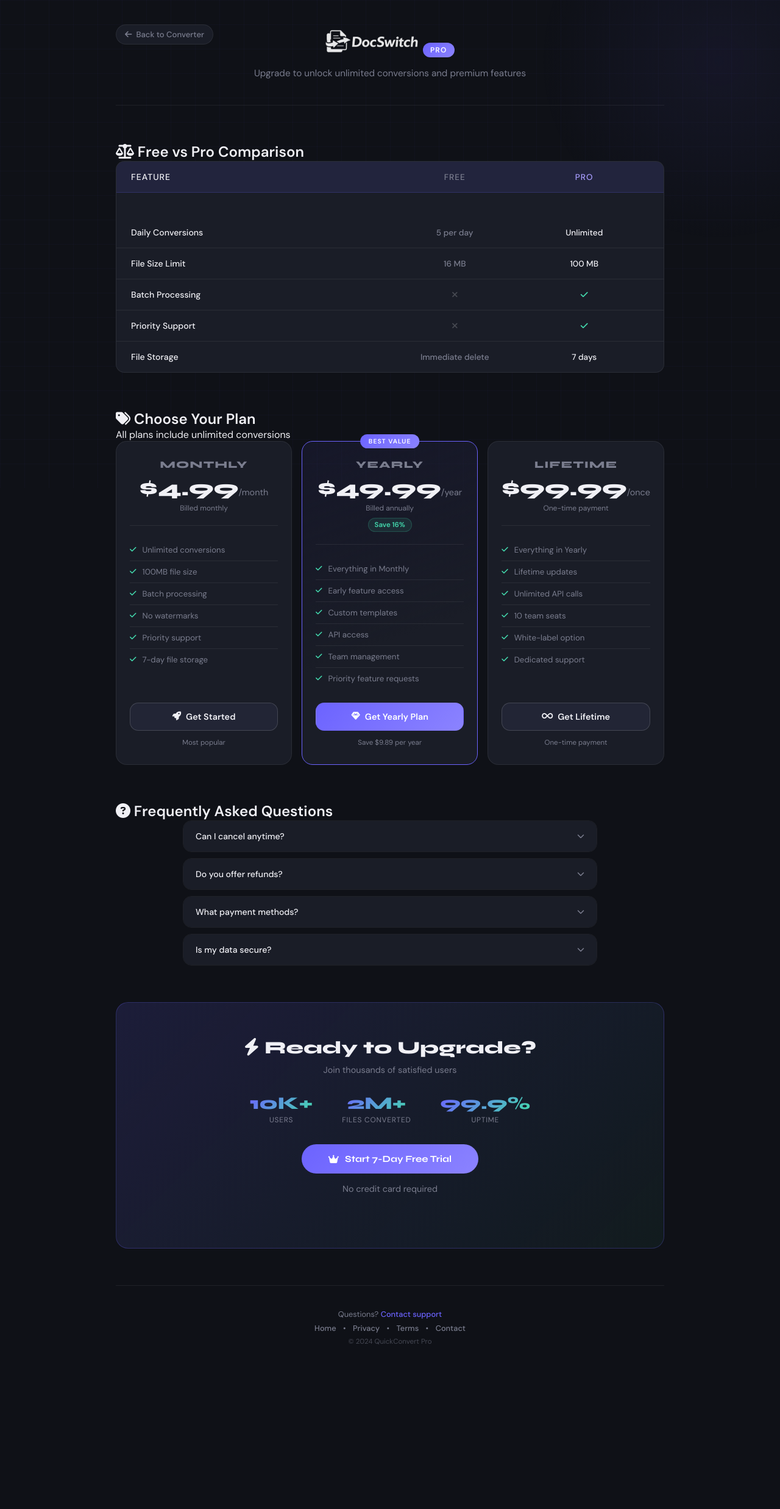
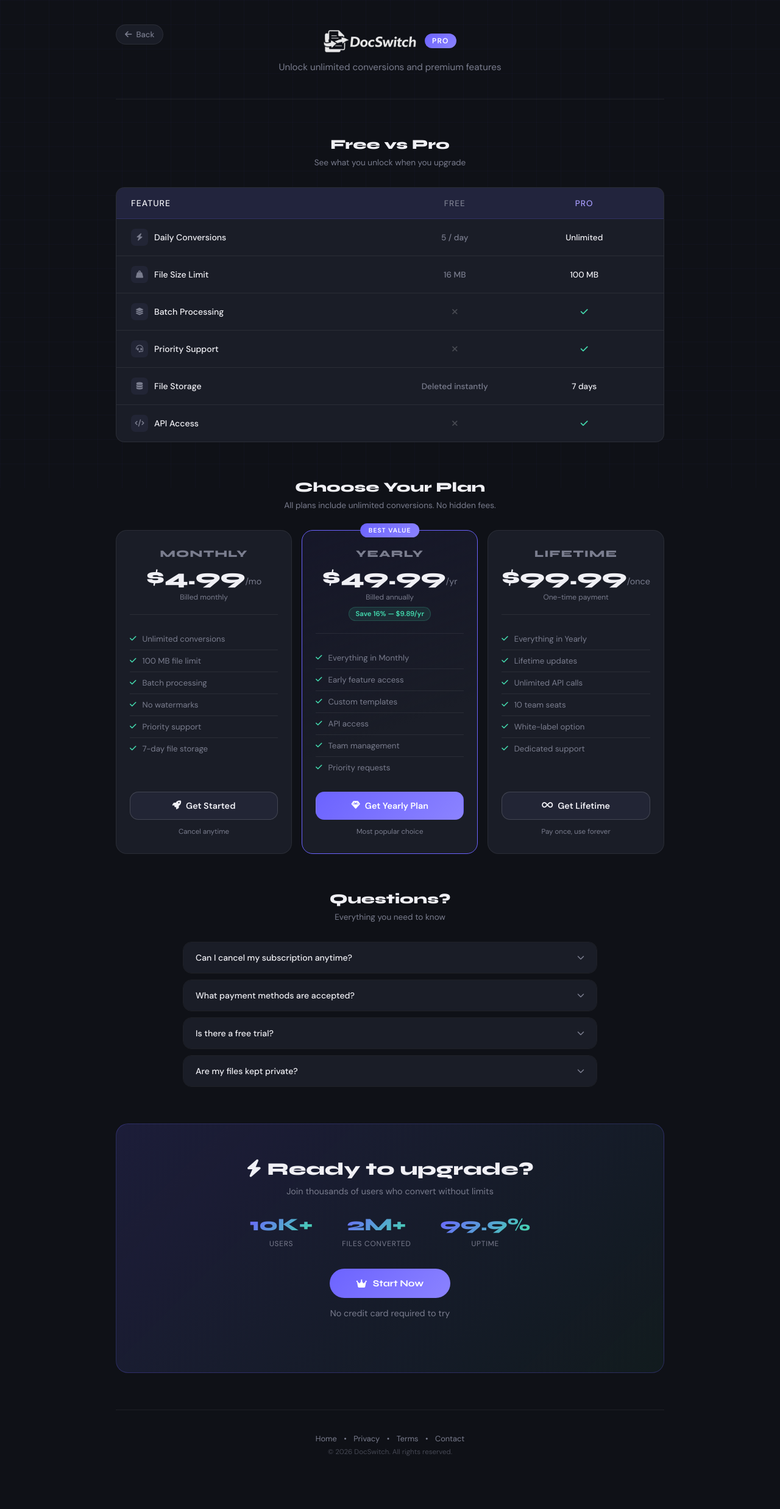
Before and after one commit to area850/Doc-converter, a Flask app: template doc-converter/templates/upgrade.html in a window 1280 px wide. Shown: the whole page at 61% size. Before the commit the page ends 2204 px from the top, so only its background shows below. Run offline with Flask 3, Linux system fonts and the light colour scheme; the template is opened without the code that fills it, so the values that code supplies are empty.

Commit message:
Update upgrade.html

```diff
--- a/doc-converter/templates/upgrade.html
+++ b/doc-converter/templates/upgrade.html
@@ -3,83 +3,82 @@
 <head>
     <meta charset="UTF-8">
     <meta name="viewport" content="width=device-width, initial-scale=1.0">
-    <title>Upgrade to Pro - DocSwitch</title>
-    <link rel="stylesheet" href="/static/style.css">
+    <title>Upgrade to Pro — DocSwitch</title>
     <link rel="stylesheet" href="/static/upgrade.css">
     <link rel="stylesheet" href="https://cdnjs.cloudflare.com/ajax/libs/font-awesome/6.4.0/css/all.min.css">
 </head>
 <body>
 <div class="upgrade-container">
-        <!-- Header -->
+
+    <!-- HEADER -->
     <header class="upgrade-header">
-            <a href="/" class="back-btn">
-                <i class="fas fa-arrow-left"></i> Back to Converter
-            </a>
+        <a href="/" class="back-btn"><i class="fas fa-arrow-left"></i> Back</a>
         <div class="logo">
-                <h1> <img src="/static/docswitch.png" alt="DocSwitch Logo"> <span class="pro-badge">PRO</span></h1>
+            <img src="/static/docswitch.png" alt="DocSwitch">
+            <span class="pro-badge">PRO</span>
         </div>
-            <p>Upgrade to unlock unlimited conversions and premium features</p>
+        <p>Unlock unlimited conversions and premium features</p>
     </header>
 
-        <!-- Comparison Table -->
+    <!-- COMPARISON -->
     <section class="comparison-section">
-            <h2><i class="fas fa-balance-scale"></i> Free vs Pro Comparison</h2>
+        <h2 class="section-title">Free vs Pro</h2>
+        <p class="section-sub">See what you unlock when you upgrade</p>
         <div class="comparison-table">
             <div class="comparison-row header">
                 <div class="feature">Feature</div>
                 <div class="free">Free</div>
                 <div class="pro">Pro</div>
             </div>
-
             <div class="comparison-row">
-                    <div class="feature">Daily Conversions</div>
-                    <div class="free">5 per day</div>
+                <div class="feature"><i class="fas fa-bolt"></i> Daily Conversions</div>
+                <div class="free">5 / day</div>
                 <div class="pro">Unlimited</div>
             </div>
-
             <div class="comparison-row">
-                    <div class="feature">File Size Limit</div>
+                <div class="feature"><i class="fas fa-weight-hanging"></i> File Size Limit</div>
                 <div class="free">16 MB</div>
                 <div class="pro">100 MB</div>
             </div>
-
             <div class="comparison-row">
-                    <div class="feature">Batch Processing</div>
+                <div class="feature"><i class="fas fa-layer-group"></i> Batch Processing</div>
                 <div class="free"><i class="fas fa-times no"></i></div>
                 <div class="pro"><i class="fas fa-check yes"></i></div>
             </div>
-
             <div class="comparison-row">
-                    <div class="feature">Priority Support</div>
+                <div class="feature"><i class="fas fa-headset"></i> Priority Support</div>
                 <div class="free"><i class="fas fa-times no"></i></div>
                 <div class="pro"><i class="fas fa-check yes"></i></div>
             </div>
-
             <div class="comparison-row">
-                    <div class="feature">File Storage</div>
-                    <div class="free">Immediate delete</div>
+                <div class="feature"><i class="fas fa-database"></i> File Storage</div>
+                <div class="free">Deleted instantly</div>
                 <div class="pro">7 days</div>
+            </div>
+            <div class="comparison-row">
+                <div class="feature"><i class="fas fa-code"></i> API Access</div>
+                <div class="free"><i class="fas fa-times no"></i></div>
+                <div class="pro"><i class="fas fa-check yes"></i></div>
             </div>
         </div>
     </section>
 
-        <!-- Pricing Plans -->
+    <!-- PRICING -->
     <section class="pricing-section">
-            <h2><i class="fas fa-tags"></i> Choose Your Plan</h2>
-            <p class="subtitle">All plans include unlimited conversions</p>
+        <h2 class="section-title">Choose Your Plan</h2>
+        <p class="section-sub">All plans include unlimited conversions. No hidden fees.</p>
+        <div class="pricing-cards">
 
-            <div class="pricing-cards">
-                <!-- Monthly Plan -->
             <div class="pricing-card" id="monthly-plan">
                 <div class="card-header">
                     <h3>Monthly</h3>
-                        <div class="price">$4.99<span>/month</span></div>
+                    <div class="price">$4.99<span>/mo</span></div>
                     <p class="billing">Billed monthly</p>
                 </div>
                 <div class="card-features">
                     <ul>
                         <li><i class="fas fa-check"></i> Unlimited conversions</li>
-                            <li><i class="fas fa-check"></i> 100MB file size</li>
+                        <li><i class="fas fa-check"></i> 100 MB file limit</li>
                         <li><i class="fas fa-check"></i> Batch processing</li>
                         <li><i class="fas fa-check"></i> No watermarks</li>
                         <li><i class="fas fa-check"></i> Priority support</li>
@@ -89,17 +88,16 @@
                 <button class="upgrade-btn" data-plan="monthly">
                     <i class="fas fa-rocket"></i> Get Started
                 </button>
-                    <p class="card-note">Most popular</p>
+                <p class="card-note">Cancel anytime</p>
             </div>
 
-                <!-- Yearly Plan -->
             <div class="pricing-card featured" id="yearly-plan">
-                    <div class="card-badge">BEST VALUE</div>
+                <div class="card-badge">Best Value</div>
                 <div class="card-header">
                     <h3>Yearly</h3>
-                        <div class="price">$49.99<span>/year</span></div>
+                    <div class="price">$49.99<span>/yr</span></div>
                     <p class="billing">Billed annually</p>
-                        <p class="savings">Save 16%</p>
+                    <span class="savings">Save 16% — $9.89/yr</span>
                 </div>
                 <div class="card-features">
                     <ul>
@@ -108,16 +106,15 @@
                         <li><i class="fas fa-check"></i> Custom templates</li>
                         <li><i class="fas fa-check"></i> API access</li>
                         <li><i class="fas fa-check"></i> Team management</li>
-                            <li><i class="fas fa-check"></i> Priority feature requests</li>
+                        <li><i class="fas fa-check"></i> Priority requests</li>
                     </ul>
                 </div>
                 <button class="upgrade-btn featured-btn" data-plan="yearly">
                     <i class="fas fa-gem"></i> Get Yearly Plan
                 </button>
-                    <p class="card-note">Save $9.89 per year</p>
+                <p class="card-note">Most popular choice</p>
             </div>
 
-                <!-- Lifetime Plan -->
             <div class="pricing-card" id="lifetime-plan">
                 <div class="card-header">
                     <h3>Lifetime</h3>
@@ -137,114 +134,92 @@
                 <button class="upgrade-btn" data-plan="lifetime">
                     <i class="fas fa-infinity"></i> Get Lifetime
                 </button>
-                    <p class="card-note">One-time payment</p>
+                <p class="card-note">Pay once, use forever</p>
+            </div>
+
+        </div>
+    </section>
+
+    <!-- FAQ -->
+    <section class="faq-section">
+        <h2 class="section-title">Questions?</h2>
+        <p class="section-sub">Everything you need to know</p>
+        <div class="faq-container">
+            <div class="faq-item">
+                <div class="faq-question">Can I cancel my subscription anytime? <i class="fas fa-chevron-down"></i></div>
+                <div class="faq-answer"><p>Yes. Monthly plans can be cancelled at any time. Your access continues until the end of your billing period. No questions asked.</p></div>
+            </div>
+            <div class="faq-item">
+                <div class="faq-question">What payment methods are accepted? <i class="fas fa-chevron-down"></i></div>
+                <div class="faq-answer"><p>We accept all major credit cards (Visa, Mastercard, Amex) and PayPal. All transactions are secured with 256-bit SSL encryption.</p></div>
+            </div>
+            <div class="faq-item">
+                <div class="faq-question">Is there a free trial? <i class="fas fa-chevron-down"></i></div>
+                <div class="faq-answer"><p>The free plan gives you 5 conversions per day — no credit card required. Upgrade when you need more.</p></div>
+            </div>
+            <div class="faq-item">
+                <div class="faq-question">Are my files kept private? <i class="fas fa-chevron-down"></i></div>
+                <div class="faq-answer"><p>Free users' files are deleted immediately after conversion. Pro users can optionally store files for up to 7 days. We never share your files with third parties.</p></div>
             </div>
         </div>
     </section>
 
-        <!-- FAQ Section -->
-        <section class="faq-section">
-            <h2><i class="fas fa-question-circle"></i> Frequently Asked Questions</h2>
-            <div class="faq-container">
-                <div class="faq-item">
-                    <div class="faq-question">
-                        <span>Can I cancel anytime?</span>
-                        <i class="fas fa-chevron-down"></i>
+    <!-- CTA -->
+    <section class="cta-section">
+        <div class="cta-box">
+            <h2><i class="fas fa-bolt"></i> Ready to upgrade?</h2>
+            <p>Join thousands of users who convert without limits</p>
+            <div class="cta-stats">
+                <div class="stat">
+                    <span class="number">10K+</span>
+                    <span class="label">Users</span>
                 </div>
-                    <div class="faq-answer">
-                        <p>Yes! Cancel anytime. Your Pro features remain active until the end of your billing period.</p>
+                <div class="stat">
+                    <span class="number">2M+</span>
+                    <span class="label">Files Converted</span>
+                </div>
+                <div class="stat">
+                    <span class="number">99.9%</span>
+                    <span class="label">Uptime</span>
                 </div>
             </div>
-
-                <div class="faq-item">
-                    <div class="faq-question">
-                        <span>Do you offer refunds?</span>
-                        <i class="fas fa-chevron-down"></i>
-                    </div>
-                    <div class="faq-answer">
-                        <p>30-day money-back guarantee. If not satisfied, contact us for a full refund.</p>
-                    </div>
-                </div>
-
-                <div class="faq-item">
-                    <div class="faq-question">
-                        <span>What payment methods?</span>
-                        <i class="fas fa-chevron-down"></i>
-                    </div>
-                    <div class="faq-answer">
-                        <p>Credit cards (Visa, MasterCard, Amex) and PayPal.</p>
-                    </div>
-                </div>
-
-                <div class="faq-item">
-                    <div class="faq-question">
-                        <span>Is my data secure?</span>
-                        <i class="fas fa-chevron-down"></i>
-                    </div>
-                    <div class="faq-answer">
-                        <p>Files are encrypted and automatically deleted after 24 hours.</p>
-                    </div>
-                </div>
+            <button class="cta-btn" id="final-upgrade-btn">
+                <i class="fas fa-crown"></i> Start Now
+            </button>
+            <p class="cta-note">No credit card required to try</p>
         </div>
     </section>
 
-        <!-- CTA Section -->
-        <section class="cta-section">
-            <div class="cta-box">
-                <h2><i class="fas fa-bolt"></i> Ready to Upgrade?</h2>
-                <p>Join thousands of satisfied users</p>
-                <div class="cta-stats">
-                    <div class="stat">
-                        <div class="number">10K+</div>
-                        <div class="label">Users</div>
-                    </div>
-                    <div class="stat">
-                        <div class="number">2M+</div>
-                        <div class="label">Files Converted</div>
-                    </div>
-                    <div class="stat">
-                        <div class="number">99.9%</div>
-                        <div class="label">Uptime</div>
-                    </div>
-                </div>
-                <button class="cta-btn" id="final-upgrade-btn">
-                    <i class="fas fa-crown"></i> Start 7-Day Free Trial
-                </button>
-                <p class="cta-note">No credit card required</p>
-            </div>
-        </section>
-
-        <!-- Footer -->
+    <!-- FOOTER -->
     <footer class="upgrade-footer">
-            <p>Questions? <a href="mailto:support@quickconvert.com">Contact support</a></p>
         <p class="footer-links">
             <a href="/">Home</a> •
             <a href="#">Privacy</a> •
             <a href="#">Terms</a> •
-                <a href="#">Contact</a>
+            <a href="mailto:support@docswitch.com">Contact</a>
         </p>
-            <p class="copyright">© 2024 QuickConvert Pro</p>
+        <p class="copyright">© 2026 DocSwitch. All rights reserved.</p>
     </footer>
+
 </div>
 
-    <!-- Payment Modal -->
+<!-- PAYMENT MODAL -->
 <div class="modal" id="paymentModal">
     <div class="modal-content">
         <div class="modal-header">
-                <h3><i class="fas fa-lock"></i> Secure Checkout</h3>
+            <h3><i class="fas fa-shield-alt"></i> Secure Checkout</h3>
             <button class="close-modal">&times;</button>
         </div>
         <div class="modal-body">
             <div class="plan-summary">
                 <h4 id="selectedPlanName">Monthly Plan</h4>
                 <div class="plan-price">$4.99/month</div>
-                    <p>Unlimited conversions • Priority support • No watermarks</p>
+                <p>Unlimited conversions · Priority support · No watermarks</p>
             </div>
 
-                <div class="payment-form">
             <div class="form-group">
                 <label>Email Address</label>
-                        <input type="email" id="paymentEmail" placeholder="you@example.com" required>
+                <input type="email" id="paymentEmail" placeholder="you@example.com">
             </div>
 
             <div class="payment-methods">
@@ -268,8 +243,8 @@
                 </div>
                 <div class="form-row">
                     <div class="form-group">
-                                <label>Expiry Date</label>
-                                <input type="text" placeholder="MM/YY">
+                        <label>Expiry</label>
+                        <input type="text" placeholder="MM / YY">
                     </div>
                     <div class="form-group">
                         <label>CVC</label>
@@ -279,8 +254,8 @@
             </div>
 
             <div class="security-notice">
-                        <i class="fas fa-shield-alt"></i>
-                        <span>256-bit SSL encryption</span>
+                <i class="fas fa-lock"></i>
+                256-bit SSL — your data is fully encrypted
             </div>
 
             <button class="pay-now-btn" id="payNowBtn">
@@ -288,9 +263,9 @@
             </button>
 
             <p class="payment-note">
-                        By continuing, you agree to our <a href="#">Terms</a>.
+                By continuing you agree to our <a href="#">Terms of Service</a>.
+                Subscriptions renew automatically. Cancel anytime.
             </p>
-                </div>
         </div>
     </div>
 </div>
```
Lines whose indentation alone changed are shown as unchanged.
